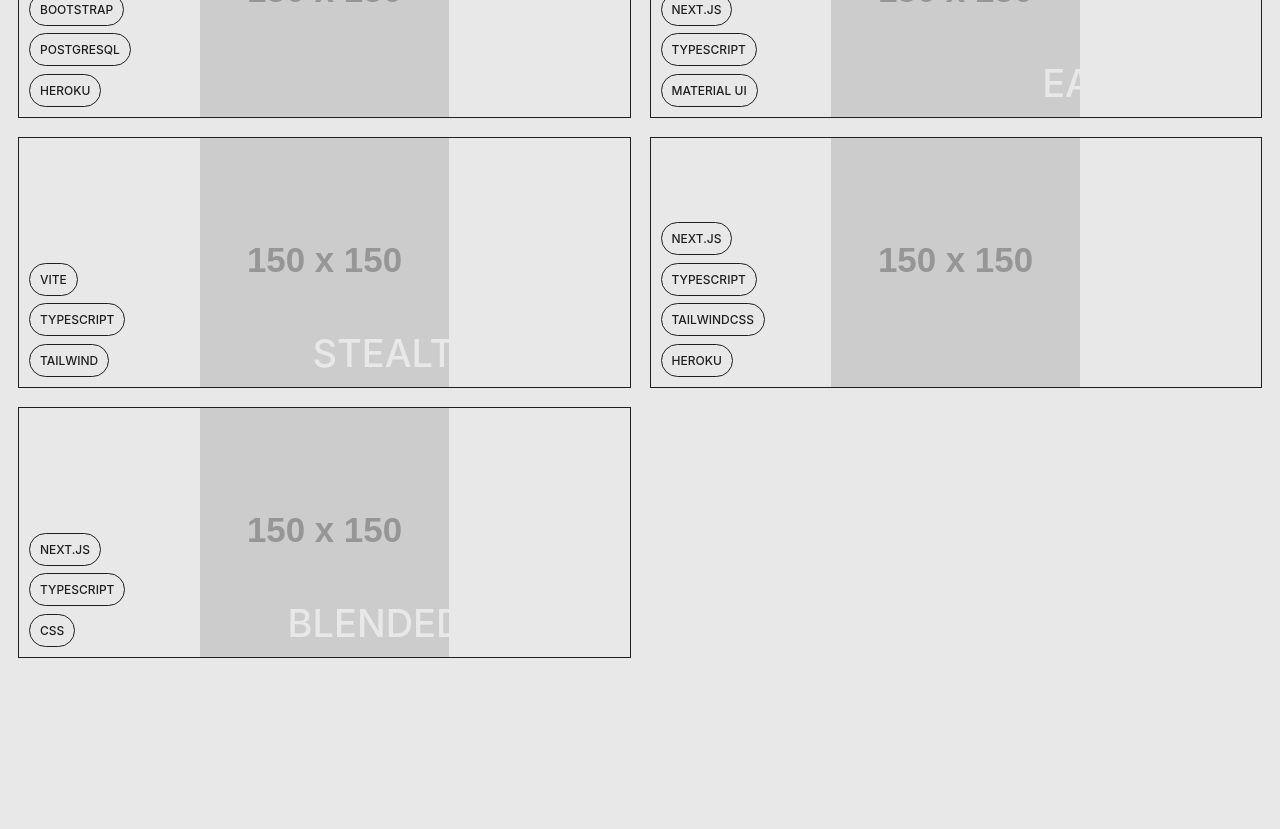
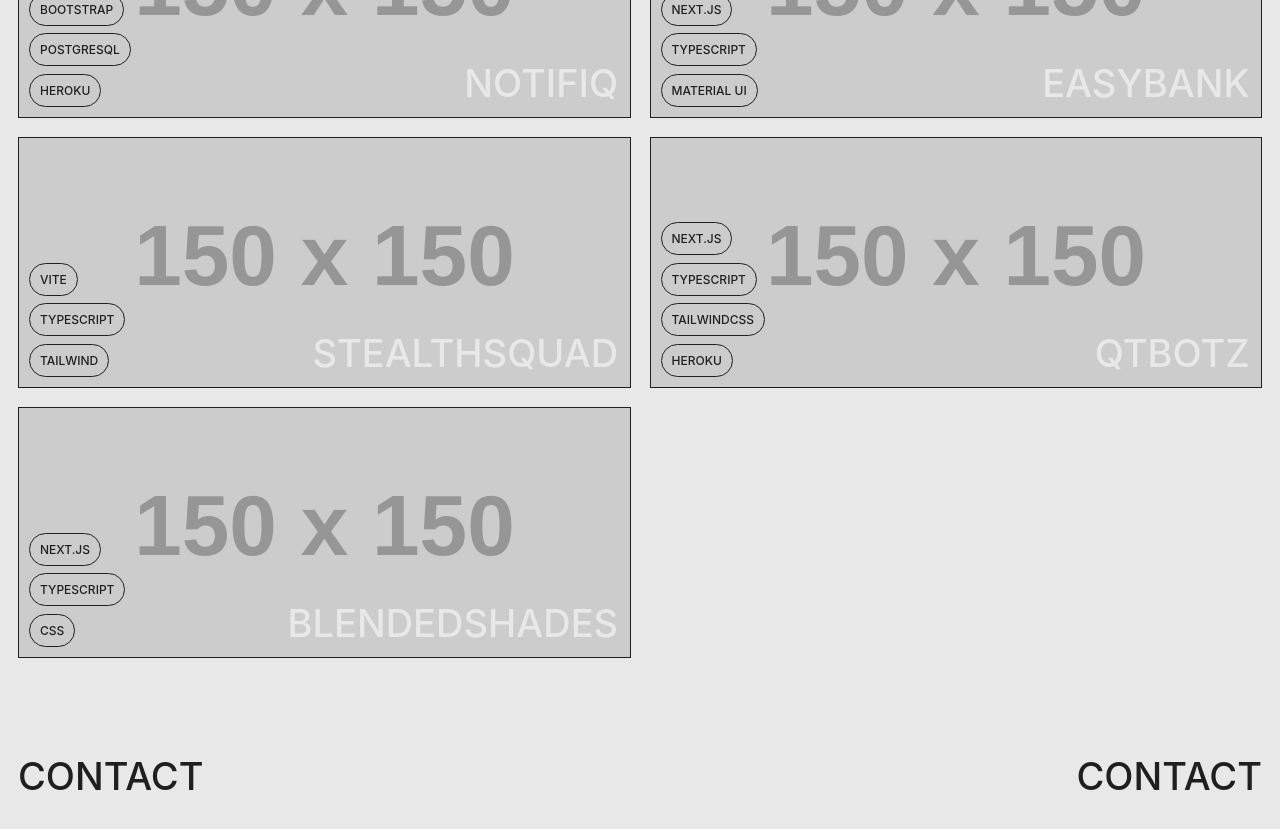
Before and after one commit to maisoncastro/maisoncastro.github.io, a React (Vite) app: page / in a window 1280 px wide. Shown: the part 1560-2389 px from the top of the page. Before the commit the page ends 2236 px from the top, so only its background shows below. Built offline with nearby package versions, Linux system fonts and the light colour scheme.

Commit message:
Projects Section Done

```diff
--- a/src/App.tsx
+++ b/src/App.tsx
@@ -7,7 +7,7 @@ import { NavBar } from "./components/NavBar";
 import { Header } from "./components/Header";
 import { Skills } from "./components/Skills";
 import { Projects } from "./components/Projects";
-// import { Contact } from "./components/Contact";
+import { Contact } from "./components/Contact";
 // import { Footer } from "./components/Footer";
 
 function App() {
@@ -19,6 +19,7 @@ function App() {
           <Header />
           <Skills />
           <Projects />
+          <Contact />
         </div>
       </>
     </Router>
--- a/src/components/Contact.tsx
+++ b/src/components/Contact.tsx
@@ -1 +1,10 @@
-// export const Contact = () => {};
+export const Contact = () => {
+  return (
+    <div className="contact-section">
+      <div className="contact-title">
+        <span>Contact</span>
+        <span>Contact</span>
+      </div>
+    </div>
+  );
+};
--- a/src/index.css
+++ b/src/index.css
@@ -160,7 +160,8 @@ hr {
   position: absolute;
   width: 100%;
   height: 100%;
-  object-fit: contain;
+  object-fit: cover;
+  z-index: -1;
 }
 
 .project-title {
@@ -195,3 +196,14 @@ hr {
   padding: 8px 10px;
   border-radius: 30px;
 }
+
+.contact-section {
+  margin-top: 2.5rem;
+}
+
+.contact-title {
+  display: flex;
+  flex-direction: row;
+  justify-content: space-between;
+  margin-bottom: 2.5rem;
+}
```
